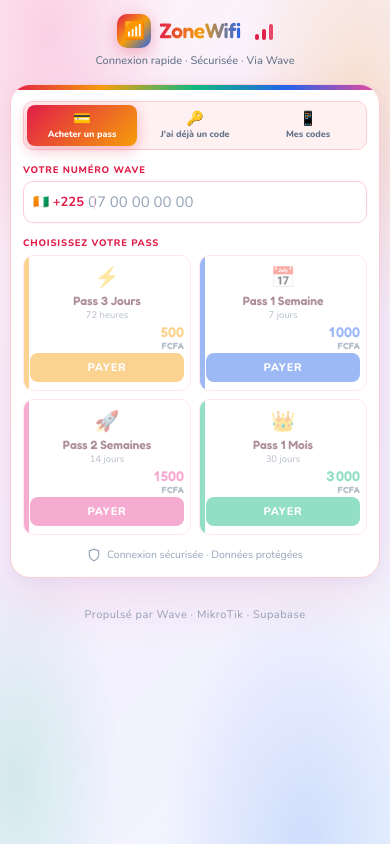
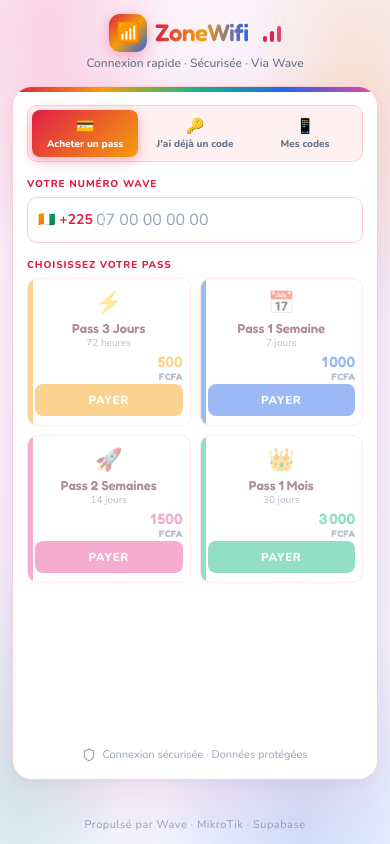
Before and after one commit to refontiq-dotcom/zonewifi, a Next.js app: page / in a window 390 px wide. Built offline with nearby package versions, Linux system fonts and the light colour scheme; no server answers.

Commit message:
fix: suppression scroll mobile, carte pleine hauteur, pas de vide en bas, éléments agrandis

```diff
--- a/src/app/globals.css
+++ b/src/app/globals.css
@@ -943,117 +943,129 @@
 }
 
 /* ============================================================
-   Responsive — Mode compact mobile
+   Responsive — Mode mobile : tout tient sur un écran
    ============================================================ */
 @media (max-width: 480px) {
-  /* --- Layout global compact --- */
-  .page-wrapper {
-    padding: 10px 10px 24px;
+  /* --- Bloquer le scroll : la page fait exactement 100vh --- */
+  body {
+    overflow-y: hidden;
   }
 
-  /* --- Header réduit --- */
+  .page-wrapper {
+    height: 100dvh;
+    min-height: 0;
+    overflow-y: hidden;
+    padding: 12px 12px 0;
+    justify-content: flex-start;
+  }
+
+  /* --- Header ajusté --- */
   .header {
-    margin-bottom: 14px;
-    padding-top: 4px;
+    margin-bottom: 12px;
+    padding-top: 2px;
   }
 
   .header-logo {
     gap: 8px;
-    margin-bottom: 4px;
+    margin-bottom: 2px;
   }
 
   .header-logo-icon {
-    width: 34px;
-    height: 34px;
-    font-size: 17px;
-    border-radius: 10px;
+    width: 38px;
+    height: 38px;
+    font-size: 19px;
+    border-radius: 11px;
     box-shadow: 0 4px 14px rgba(225, 29, 72, 0.30);
   }
 
   .header-logo-text {
-    font-size: 21px;
+    font-size: 24px;
   }
 
   .header-subtitle {
-    font-size: 11px;
+    font-size: 12px;
   }
 
-  /* --- Carte principale --- */
+  /* --- Carte principale : occupe tout l'espace disponible --- */
   .main-card {
-    padding: 16px 12px 14px;
+    flex: 1;
+    display: flex;
+    flex-direction: column;
+    align-self: stretch;
+    padding: 18px 14px 16px;
     border-radius: var(--radius-lg);
   }
 
-  /* --- Onglets compacts --- */
+  /* --- Onglets --- */
   .tabs {
-    gap: 3px;
-    padding: 3px;
+    gap: 4px;
+    padding: 4px;
     border-radius: 10px;
-    margin-bottom: 12px;
+    margin-bottom: 14px;
   }
 
   .tab {
-    gap: 2px;
-    padding: 6px 3px;
+    gap: 3px;
+    padding: 7px 4px;
     border-radius: 8px;
-    font-size: 9px;
+    font-size: 10px;
   }
 
   .tab-icon {
+    font-size: 15px;
+  }
+
+  /* --- Champs de saisie --- */
+  .section-label {
+    font-size: 10px;
+    letter-spacing: 0.9px;
+    margin-bottom: 5px;
+  }
+
+  .phone-input-wrapper {
+    margin-bottom: 14px;
+  }
+
+  .phone-prefix {
+    left: 11px;
     font-size: 14px;
   }
 
-  /* --- Champs de saisie compacts --- */
-  .section-label {
-    font-size: 9.5px;
-    letter-spacing: 0.8px;
-    margin-bottom: 4px;
-  }
-
-  .phone-input-wrapper {
-    margin-bottom: 12px;
-  }
-
-  .phone-prefix {
-    left: 10px;
-    font-size: 13px;
-  }
-
   .phone-prefix::after {
-    height: 14px;
+    height: 15px;
   }
 
   .phone-input {
-    padding: 10px 10px 10px 64px;
-    font-size: 15px;
+    padding: 11px 11px 11px 68px;
+    font-size: 16px;
     border-radius: 10px;
   }
 
   .code-input-wrapper {
-    margin-bottom: 10px;
+    margin-bottom: 12px;
   }
 
   .code-input-icon {
-    left: 10px;
-    font-size: 14px;
+    left: 11px;
+    font-size: 15px;
   }
 
   .code-input {
-    padding: 10px 10px 10px 36px;
-    font-size: 15px;
+    padding: 11px 11px 11px 38px;
+    font-size: 16px;
     border-radius: 10px;
   }
 
   .field-error {
-    font-size: 10px;
+    font-size: 10.5px;
     margin-top: 3px;
   }
 
-  /* --- Forfaits : grille 2 colonnes pour éviter le scroll --- */
+  /* --- Forfaits : grille 2 colonnes --- */
   .forfaits-grid {
     grid-template-columns: 1fr 1fr;
-    gap: 8px;
-    margin-bottom: 12px;
+    gap: 9px;
+    margin-bottom: 0;
   }
 
   .pay-btn {
@@ -1065,171 +1077,211 @@
       'cta';
     text-align: center;
     gap: 2px;
-    padding: 8px 6px;
+    padding: 9px 7px;
     border-radius: 10px;
   }
 
   .pay-btn-cta {
-    padding: 7px 0;
-    font-size: 11px;
+    padding: 8px 0;
+    font-size: 11.5px;
     border-radius: 8px;
   }
 
   .pay-emoji {
-    font-size: 20px;
+    font-size: 22px;
   }
 
   .pay-name {
-    font-size: 12px;
+    font-size: 13px;
   }
 
   .pay-duration {
+    font-size: 10px;
+  }
+
+  .pay-price {
+    font-size: 15px;
+  }
+
+  .pay-currency {
     font-size: 9.5px;
   }
 
-  .pay-price {
-    font-size: 14px;
+  /* --- Le contenu de l'onglet remplit la carte --- */
+  .tab-panel {
+    flex: 1;
+    display: flex;
+    flex-direction: column;
   }
 
-  .pay-currency {
-    font-size: 9px;
-  }
-
-  /* --- Boutons d'action compacts --- */
+  /* --- Boutons d'action --- */
   .btn-paid {
-    padding: 12px;
-    font-size: 13px;
+    padding: 13px;
+    font-size: 14px;
     border-radius: 10px;
+    margin-top: auto;
   }
 
   .btn-connect {
-    padding: 12px;
-    font-size: 13px;
+    padding: 13px;
+    font-size: 14px;
     border-radius: 10px;
   }
 
   .btn-lookup {
-    padding: 12px;
-    font-size: 13px;
+    padding: 13px;
+    font-size: 14px;
     border-radius: 10px;
   }
 
   .btn-retry {
-    padding: 9px 20px;
+    padding: 10px 22px;
     font-size: 13px;
   }
 
   /* --- Textes d'aide et infos --- */
   .tab-hint {
-    margin-top: 10px;
-    font-size: 10.5px;
+    margin-top: 12px;
+    font-size: 11px;
   }
 
   .verify-status {
     margin-top: 10px;
-    padding: 9px 10px;
-    font-size: 12px;
-    gap: 6px;
+    padding: 10px 12px;
+    font-size: 12.5px;
+    gap: 7px;
   }
 
   .lookup-result {
-    margin-top: 10px;
-    padding: 12px;
-    gap: 8px;
-    font-size: 12px;
+    margin-top: 12px;
+    padding: 14px;
+    gap: 9px;
+    font-size: 12.5px;
   }
 
   .lookup-code {
-    font-size: 16px;
+    font-size: 17px;
     letter-spacing: 2px;
   }
 
   .lookup-code-box {
-    padding: 8px 14px;
+    padding: 9px 14px;
   }
 
-  /* --- Panels de statut compacts --- */
+  /* --- Panels de statut --- */
   .status-panel {
-    padding: 16px 12px;
+    flex: 1;
+    display: none;
+    padding: 20px 14px;
+  }
+
+  .status-panel.visible {
+    display: flex;
+    flex-direction: column;
+    align-items: center;
+    justify-content: center;
   }
 
   .spinner {
-    width: 38px;
-    height: 38px;
+    width: 40px;
+    height: 40px;
     border-width: 3px;
     margin-bottom: 14px;
   }
 
   .status-title {
-    font-size: 16px;
+    font-size: 17px;
   }
 
   .status-desc {
-    font-size: 12px;
+    font-size: 12.5px;
   }
 
   .success-panel {
-    padding: 14px 12px;
+    flex: 1;
+    display: none;
+    padding: 16px 14px;
+  }
+
+  .success-panel.visible {
+    display: flex;
+    flex-direction: column;
+    align-items: center;
+    justify-content: center;
   }
 
   .success-icon {
-    width: 52px;
-    height: 52px;
-    font-size: 26px;
-    margin-bottom: 14px;
+    width: 56px;
+    height: 56px;
+    font-size: 28px;
+    margin-bottom: 16px;
   }
 
   .success-title {
-    font-size: 18px;
+    font-size: 19px;
     margin-bottom: 6px;
   }
 
   .success-desc {
-    font-size: 13px;
+    font-size: 13.5px;
     margin-bottom: 14px;
   }
 
   .success-code-box {
-    padding: 10px 14px;
+    padding: 12px 16px;
     margin-bottom: 14px;
   }
 
   .success-code-value {
-    font-size: 18px;
+    font-size: 19px;
     letter-spacing: 2px;
   }
 
   .error-panel {
-    padding: 14px 12px;
+    flex: 1;
+    display: none;
+    padding: 16px 14px;
+  }
+
+  .error-panel.visible {
+    display: flex;
+    flex-direction: column;
+    align-items: center;
+    justify-content: center;
   }
 
   .error-icon {
-    width: 52px;
-    height: 52px;
-    font-size: 26px;
+    width: 56px;
+    height: 56px;
+    font-size: 28px;
+    margin-bottom: 16px;
+  }
+
+  .error-title {
+    font-size: 19px;
+  }
+
+  .error-desc {
+    font-size: 13.5px;
     margin-bottom: 14px;
   }
 
-  .error-title {
-    font-size: 18px;
+  /* --- Footer collé en bas pour éviter le vide --- */
+  .footer-info {
+    margin-top: 8px;
+    font-size: 11px;
   }
 
-  .error-desc {
-    font-size: 13px;
-    margin-bottom: 14px;
-  }
-
-  /* --- Footer compact --- */
-  .footer-info {
-    margin-top: 12px;
-    font-size: 10.5px;
+  .page-wrapper > p:last-child {
+    margin-top: auto;
+    padding: 8px 0 10px;
   }
 
   /* --- Toast repositionné --- */
   .toast {
     bottom: 16px;
     padding: 10px 14px;
-    font-size: 12px;
+    font-size: 12.5px;
     white-space: normal;
     max-width: 92vw;
   }
```
